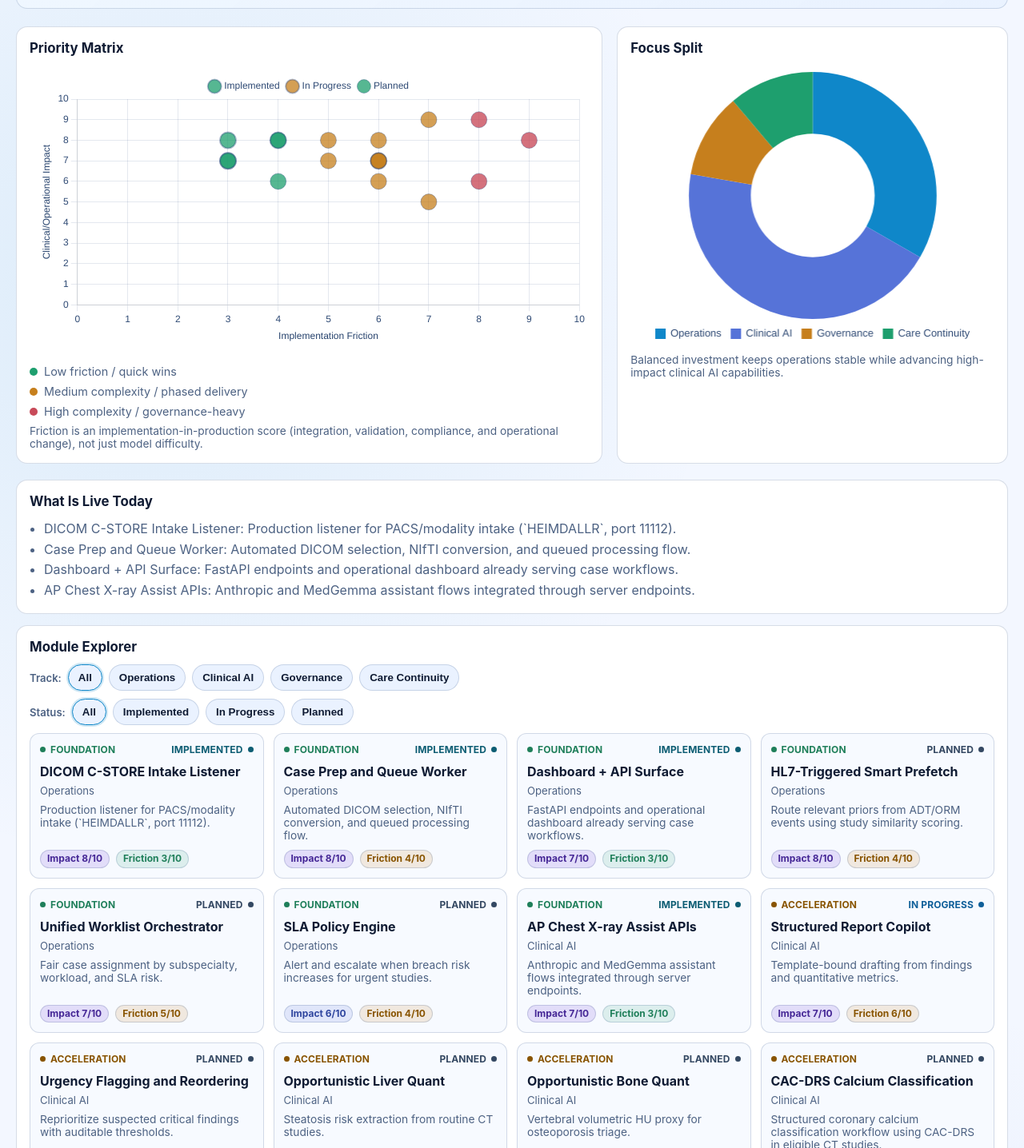
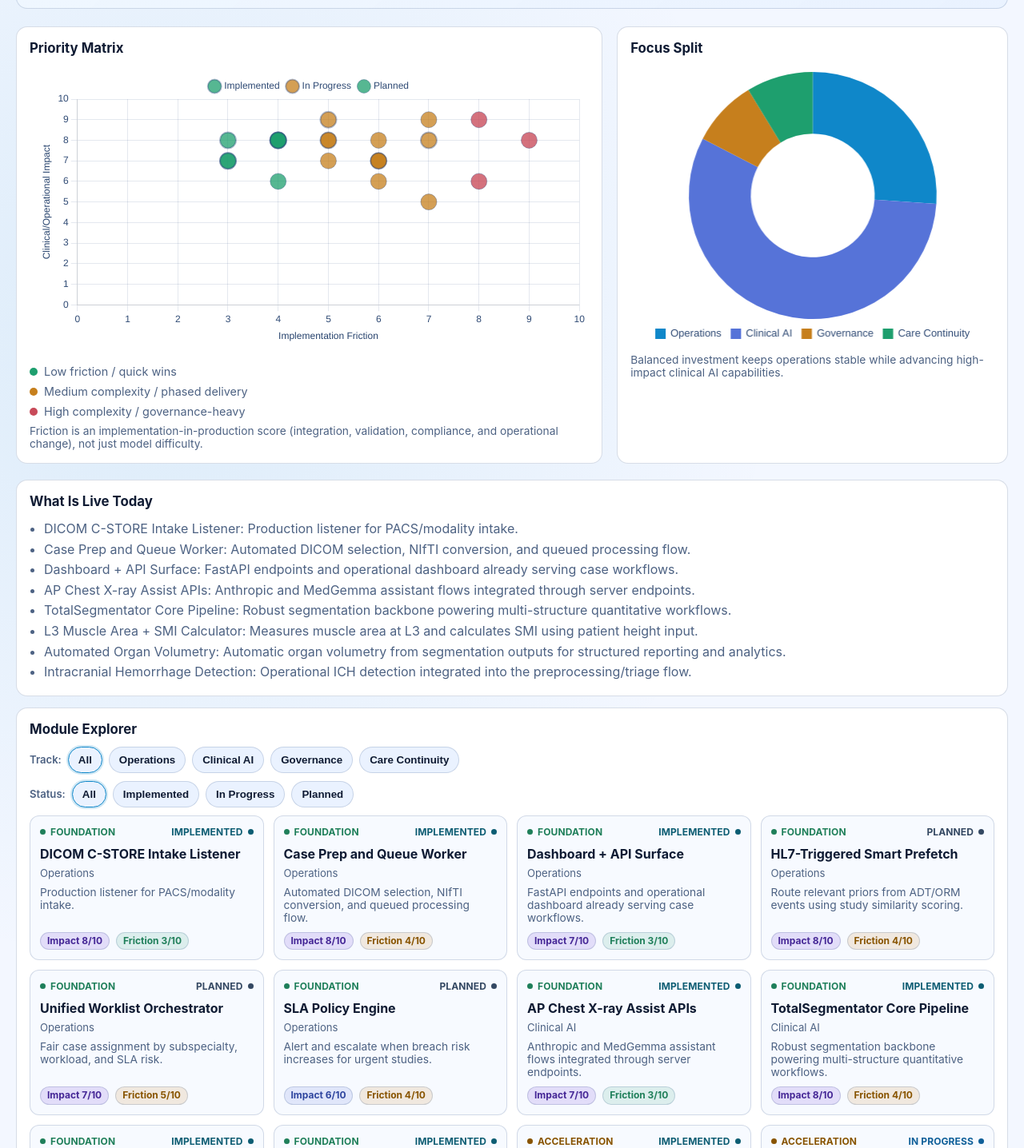
Before and after one commit to rod-americo/Heimdallr, a plain HTML site: page docs/pipeline-strategy.html in a window 1280 px wide. Shown: the part 164-1600 px from the top of the page at 80% size. Drawn offline with nearby package versions, Linux system fonts and the light colour scheme.

Commit message:
docs(strategy): clarify report naming and expand live modules

```diff
--- a/docs/pipeline-strategy.html
+++ b/docs/pipeline-strategy.html
@@ -607,7 +607,7 @@
                 <a href="./index.html">Docs Hub</a>
                 <a href="./pipeline-strategy.html">Strategy Board</a>
                 <a href="./motivation-justification.html">Motivation & Justification</a>
-                <a href="./radiology-preprocessing-ecosystem-report.html">Full Translation Source</a>
+                <a href="./radiology-preprocessing-ecosystem-report.html">Research Report (EN)</a>
                 <a href="https://github.com/rod-americo/Heimdallr/blob/main/README.md">README.md</a>
             </div>
         </section>
@@ -615,7 +615,7 @@
 
     <script>
         const modules = [
-            { id: 1, title: 'DICOM C-STORE Intake Listener', track: 'ops', horizon: 'foundation', status: 'implemented', impact: 8, friction: 3, note: 'Production listener for PACS/modality intake (`HEIMDALLR`, port 11112).' },
+            { id: 1, title: 'DICOM C-STORE Intake Listener', track: 'ops', horizon: 'foundation', status: 'implemented', impact: 8, friction: 3, note: 'Production listener for PACS/modality intake.' },
             { id: 2, title: 'Case Prep and Queue Worker', track: 'ops', horizon: 'foundation', status: 'implemented', impact: 8, friction: 4, note: 'Automated DICOM selection, NIfTI conversion, and queued processing flow.' },
             { id: 3, title: 'Dashboard + API Surface', track: 'ops', horizon: 'foundation', status: 'implemented', impact: 7, friction: 3, note: 'FastAPI endpoints and operational dashboard already serving case workflows.' },
             { id: 4, title: 'HL7-Triggered Smart Prefetch', track: 'ops', horizon: 'foundation', status: 'planned', impact: 8, friction: 4, note: 'Route relevant priors from ADT/ORM events using study similarity scoring.' },
@@ -623,19 +623,24 @@
             { id: 6, title: 'SLA Policy Engine', track: 'ops', horizon: 'foundation', status: 'planned', impact: 6, friction: 4, note: 'Alert and escalate when breach risk increases for urgent studies.' },
 
             { id: 7, title: 'AP Chest X-ray Assist APIs', track: 'clinical', horizon: 'foundation', status: 'implemented', impact: 7, friction: 3, note: 'Anthropic and MedGemma assistant flows integrated through server endpoints.' },
-            { id: 8, title: 'Structured Report Copilot', track: 'clinical', horizon: 'acceleration', status: 'in-progress', impact: 7, friction: 6, note: 'Template-bound drafting from findings and quantitative metrics.' },
-            { id: 9, title: 'Urgency Flagging and Reordering', track: 'clinical', horizon: 'acceleration', status: 'planned', impact: 9, friction: 8, note: 'Reprioritize suspected critical findings with auditable thresholds.' },
-            { id: 10, title: 'Opportunistic Liver Quant', track: 'clinical', horizon: 'acceleration', status: 'planned', impact: 7, friction: 6, note: 'Steatosis risk extraction from routine CT studies.' },
-            { id: 11, title: 'Opportunistic Bone Quant', track: 'clinical', horizon: 'acceleration', status: 'planned', impact: 6, friction: 6, note: 'Vertebral volumetric HU proxy for osteoporosis triage.' },
-            { id: 12, title: 'CAC-DRS Calcium Classification', track: 'clinical', horizon: 'acceleration', status: 'planned', impact: 7, friction: 6, note: 'Structured coronary calcium classification workflow using CAC-DRS in eligible CT studies.' },
-            { id: 13, title: 'Emphysema Longitudinal Quant', track: 'clinical', horizon: 'scaling', status: 'planned', impact: 5, friction: 7, note: 'LAA%-based burden tracking and trend summaries.' },
-            { id: 14, title: 'Agentic Workflow Coordinator', track: 'clinical', horizon: 'innovation', status: 'planned', impact: 8, friction: 9, note: 'Multi-step assistants for triage, reporting, and handoff execution.' },
+            { id: 8, title: 'TotalSegmentator Core Pipeline', track: 'clinical', horizon: 'foundation', status: 'implemented', impact: 8, friction: 4, note: 'Robust segmentation backbone powering multi-structure quantitative workflows.' },
+            { id: 9, title: 'L3 Muscle Area + SMI Calculator', track: 'clinical', horizon: 'foundation', status: 'implemented', impact: 8, friction: 4, note: 'Measures muscle area at L3 and calculates SMI using patient height input.' },
+            { id: 10, title: 'Automated Organ Volumetry', track: 'clinical', horizon: 'foundation', status: 'implemented', impact: 8, friction: 5, note: 'Automatic organ volumetry from segmentation outputs for structured reporting and analytics.' },
+            { id: 11, title: 'Intracranial Hemorrhage Detection', track: 'clinical', horizon: 'acceleration', status: 'implemented', impact: 9, friction: 5, note: 'Operational ICH detection integrated into the preprocessing/triage flow.' },
+            { id: 12, title: 'Structured Report Copilot', track: 'clinical', horizon: 'acceleration', status: 'in-progress', impact: 7, friction: 6, note: 'Template-bound drafting from findings and quantitative metrics.' },
+            { id: 13, title: 'Urgency Flagging and Reordering', track: 'clinical', horizon: 'acceleration', status: 'planned', impact: 9, friction: 8, note: 'Reprioritize suspected critical findings with auditable thresholds.' },
+            { id: 14, title: 'Opportunistic Liver Quant', track: 'clinical', horizon: 'acceleration', status: 'planned', impact: 7, friction: 6, note: 'Steatosis risk extraction from routine CT studies.' },
+            { id: 15, title: 'Opportunistic Bone Quant', track: 'clinical', horizon: 'acceleration', status: 'planned', impact: 6, friction: 6, note: 'Vertebral volumetric HU proxy for osteoporosis triage.' },
+            { id: 16, title: 'CAC-DRS Calcium Classification', track: 'clinical', horizon: 'acceleration', status: 'planned', impact: 7, friction: 6, note: 'Structured coronary calcium classification workflow using CAC-DRS in eligible CT studies.' },
+            { id: 17, title: 'Hippocampal Volumetry Project', track: 'clinical', horizon: 'scaling', status: 'in-progress', impact: 8, friction: 7, note: 'Longitudinal hippocampal volumetry project for neurodegeneration-oriented workflows.' },
+            { id: 18, title: 'Emphysema Longitudinal Quant', track: 'clinical', horizon: 'scaling', status: 'planned', impact: 5, friction: 7, note: 'LAA%-based burden tracking and trend summaries.' },
+            { id: 19, title: 'Agentic Workflow Coordinator', track: 'clinical', horizon: 'innovation', status: 'planned', impact: 8, friction: 9, note: 'Multi-step assistants for triage, reporting, and handoff execution.' },
 
-            { id: 15, title: 'De-identification Gateway', track: 'governance', horizon: 'scaling', status: 'planned', impact: 9, friction: 7, note: 'Pixel + metadata PHI stripping before any external model call.' },
-            { id: 16, title: 'Federated Learning Sandbox', track: 'governance', horizon: 'innovation', status: 'planned', impact: 6, friction: 8, note: 'Cross-site training design without centralizing raw images.' },
+            { id: 20, title: 'De-identification Gateway', track: 'governance', horizon: 'scaling', status: 'planned', impact: 9, friction: 7, note: 'Pixel + metadata PHI stripping before any external model call.' },
+            { id: 21, title: 'Federated Learning Sandbox', track: 'governance', horizon: 'innovation', status: 'planned', impact: 6, friction: 8, note: 'Cross-site training design without centralizing raw images.' },
 
-            { id: 17, title: 'Patient Follow-up Navigator', track: 'continuity', horizon: 'scaling', status: 'planned', impact: 8, friction: 5, note: 'Extract recommendations and orchestrate reminders/escalations.' },
-            { id: 18, title: 'Urology Navigation Module', track: 'continuity', horizon: 'scaling', status: 'planned', impact: 8, friction: 6, note: 'Active service-led tracking for urology navigable findings, with secondary routing to oncology when neoplasm is suspected.' }
+            { id: 22, title: 'Patient Follow-up Navigator', track: 'continuity', horizon: 'scaling', status: 'planned', impact: 8, friction: 5, note: 'Extract recommendations and orchestrate reminders/escalations.' },
+            { id: 23, title: 'Urology Navigation Module', track: 'continuity', horizon: 'scaling', status: 'planned', impact: 8, friction: 6, note: 'Active service-led tracking for urology navigable findings, with secondary routing to oncology when neoplasm is suspected.' }
         ];
 
         const trackName = {
```
Also changed, not shown: docs/index.html (+2 -2 lines), docs/motivation-justification.html (+1 -1 lines).
